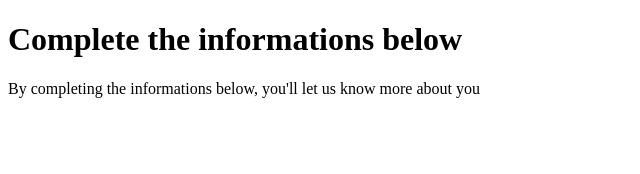
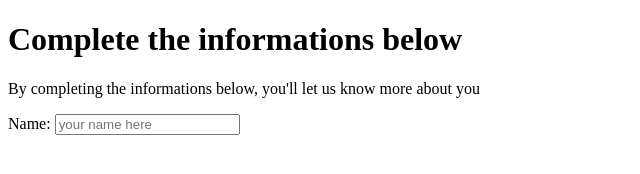
Before and after one commit to Chrissiku/projectChrisChahine, a plain HTML site: page index.html in a window 1280 px wide. Shown: the whole page, without its empty margins (0-640 px from the left). Drawn offline with Linux system fonts and the light colour scheme.

Commit message:
Finish stories 3 and 4

```diff
--- a/index.html
+++ b/index.html
@@ -11,6 +11,16 @@
     <p id="description">
       By completing the informations below, you'll let us know more about you
     </p>
+    <form id="survey-form">
+      <label for="name">Name:</label>
+      <input
+        type="text"
+        id="name"
+        name="name"
+        placeholder="your name here"
+        required
+      />
+    </form>
 
     <script src="https://cdn.freecodecamp.org/testable-projects-fcc/v1/bundle.js"></script>
 
```
